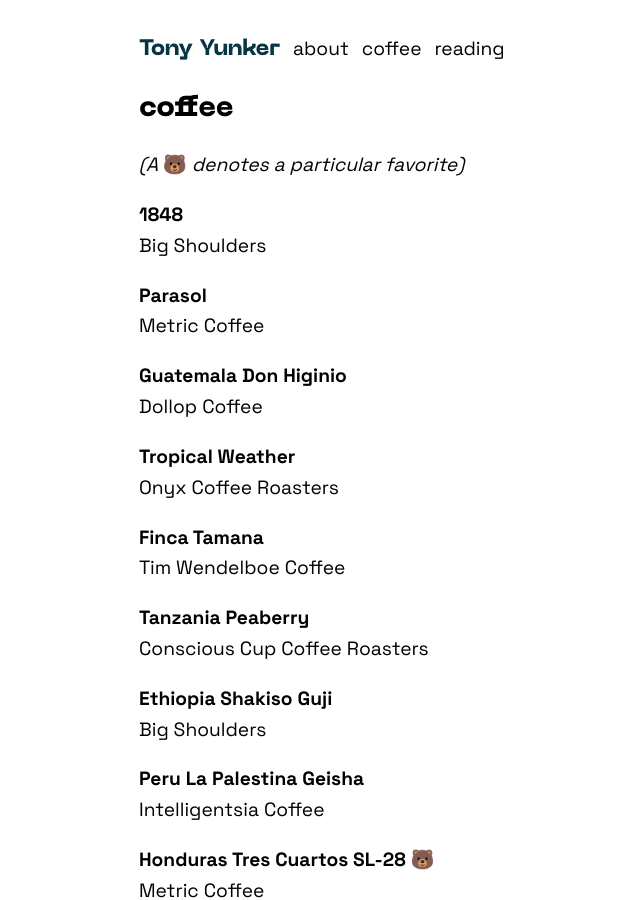
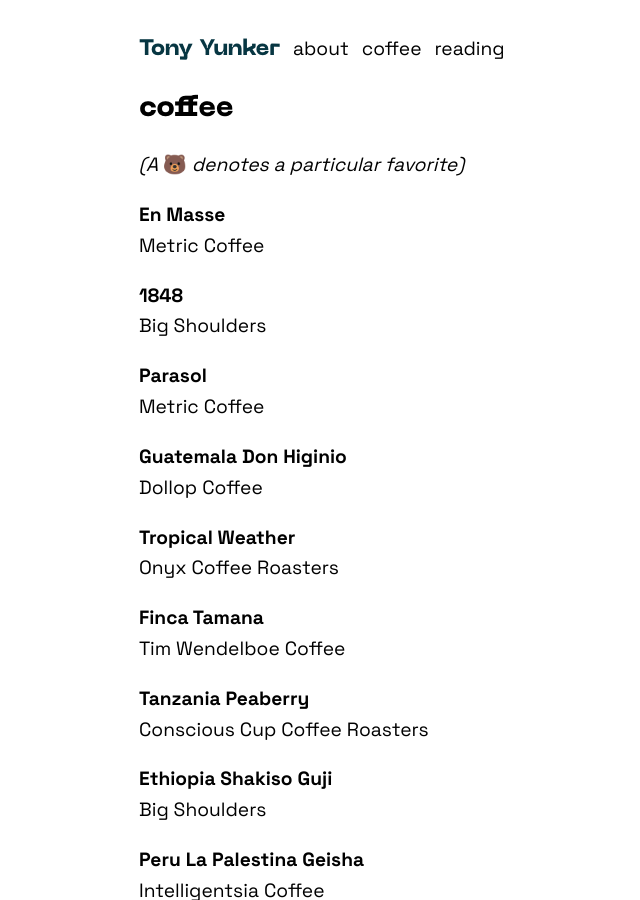
Before and after one commit to ayunker/ayunker.github.io, a Jekyll site: the page built from logs/coffee.md, in a window 1280 px wide and 900 px high. Shown: the whole window, without its empty margins (101-741 px from the left). Built offline with Jekyll 4.4.1, drawn with Linux system fonts in a browser that asks for light colours.

Commit message:
UPDATE coffee and book lists

```diff
--- a/logs/coffee.md
+++ b/logs/coffee.md
@@ -8,6 +8,9 @@
   🐻
   <em>denotes a particular favorite)</em>
 </span>
+
+**En Masse**\\
+<span class="grey-text">Metric Coffee</span>
 
 **1848**\\
 <span class="grey-text">Big Shoulders</span>
```
Also changed, not shown: logs/reading.md (+1 -1 lines).
